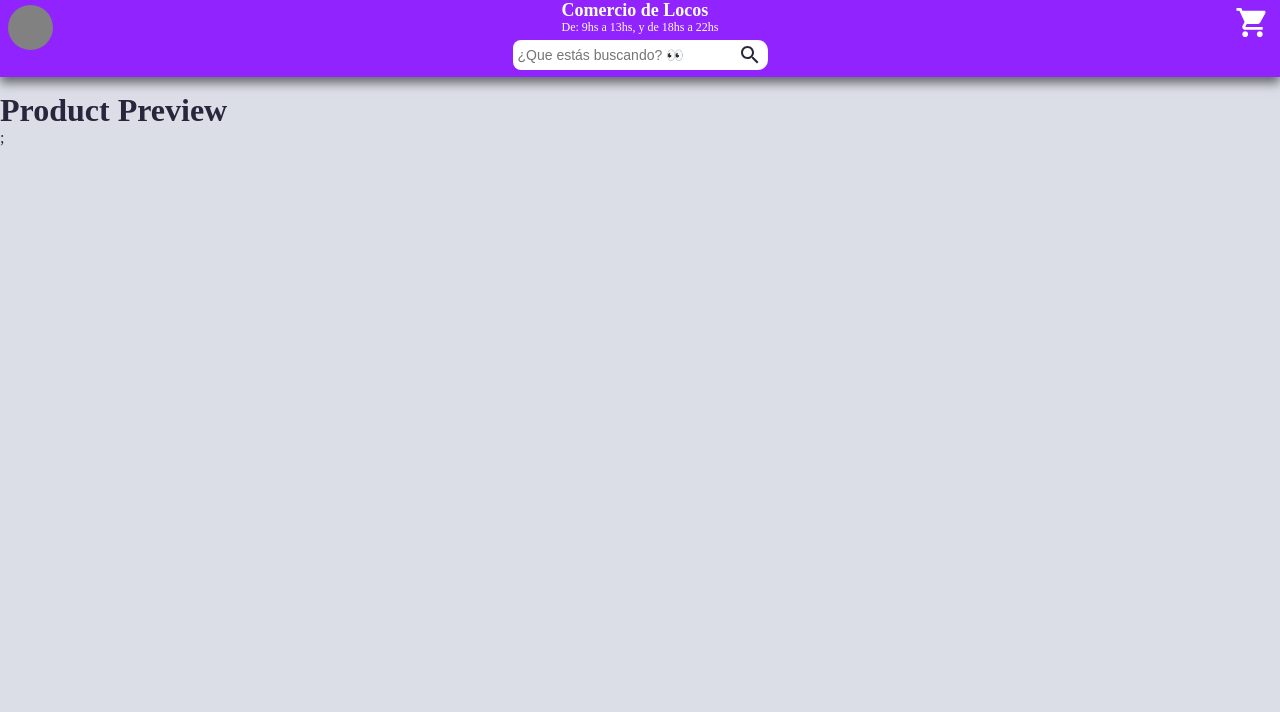
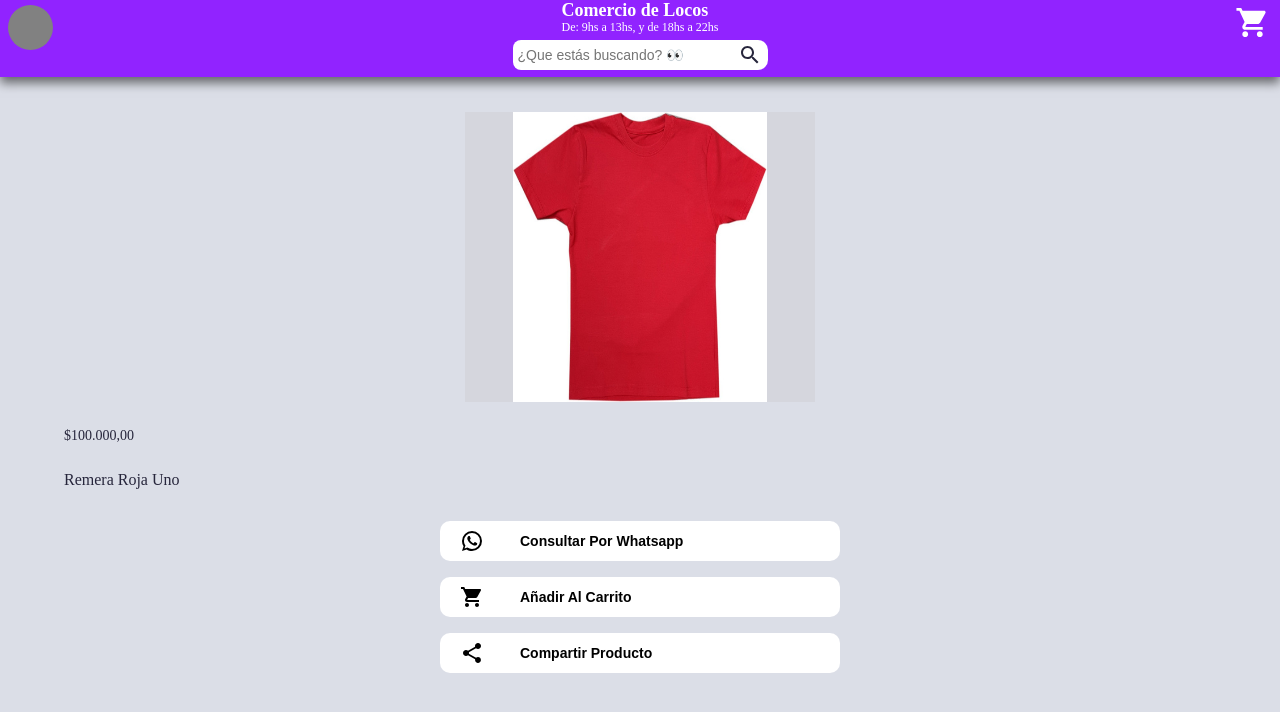
Before and after one commit to ProyectoGrupales/cataloge-client, a Next.js app: page /1/1 in a window 1280 px wide. Shown: the top 712 px of the page. Built offline with nearby package versions, Linux system fonts and the light colour scheme.

Commit message:
- Separe la vista ComplexProductDetail de su ruta para tener más componentes modularizados.
- Creación de la vista ComplexProductDetail: 50%.

```diff
--- /dev/null
+++ b/src/components/ComplexProductDetail/ComplexProductDetail.jsx
@@ -0,0 +1,42 @@
+// Dependencies
+import Image from 'next/image';
+// Styles, components and assets
+import styles from './ComplexProductDetail.module.scss';
+import remeraRoja from '../../../public/images/RemeraRoja.jpg';
+import WhatsAppIcon from '@mui/icons-material/WhatsApp';
+import ShoppingCartIcon from '@mui/icons-material/ShoppingCart';
+import ShareIcon from '@mui/icons-material/Share';
+// States, hooks and services
+
+export default function ComplexProductDetail() {
+	return (
+		<div className={styles.mainContainer}>
+			<div className={styles.imageContainer}>
+				<Image src={remeraRoja} />
+			</div>
+
+			<div className={styles.mainInformationContainer}>
+				<h5>$100.000,00</h5>
+				<p>Remera Roja Uno</p>
+			</div>
+
+			<div className={styles.buttonsContainer}>
+				<button className={styles.customButton}>
+					<WhatsAppIcon />
+
+					<h4>Consultar Por Whatsapp</h4>
+				</button>
+				<button className={styles.customButton}>
+					<ShoppingCartIcon />
+
+					<h4>Añadir Al Carrito</h4>
+				</button>
+				<button className={styles.customButton}>
+					<ShareIcon />
+
+					<h4>Compartir Producto</h4>
+				</button>
+			</div>
+		</div>
+	);
+}
--- /dev/null
+++ b/src/components/ComplexProductDetail/ComplexProductDetail.module.scss
@@ -0,0 +1,73 @@
+@import '../../styles/config/color.scss';
+@import '../../styles/config/mixins.scss';
+@import '../../styles/config/fonts.scss';
+
+// Main Container
+.mainContainer {
+	display: flex;
+	flex-direction: column;
+	align-items: center;
+
+	.imageContainer {
+		display: flex;
+		justify-content: center;
+		align-items: center;
+
+		width: 350px;
+		padding: 0 3rem;
+		height: 290px;
+
+		background-color: #bebaba3b;
+
+		img {
+			width: 270px !important;
+			height: 290px !important;
+
+			object-fit: fill;
+		}
+	}
+
+	.mainInformationContainer {
+		display: flex;
+		flex-direction: column;
+		margin-right: auto;
+
+		h5 {
+			@include Body2();
+		}
+	}
+
+	.buttonsContainer {
+		display: flex;
+		flex-direction: column;
+		align-items: center;
+
+		width: 70%;
+		max-width: 400px;
+
+		margin: 2rem 0;
+		row-gap: 1rem;
+
+		.customButton {
+			display: flex;
+			align-items: center;
+			justify-content: flex-start;
+
+			column-gap: 10%;
+
+			min-width: 100%;
+			height: 40px;
+
+			padding: 5px 5%;
+
+			border: none;
+			border-radius: 10px;
+
+			background-color: #fff;
+
+			h4 {
+				@include Lead2();
+			}
+		}
+	}
+}
--- a/src/pages/[name]/[view]/index.js
+++ b/src/pages/[name]/[view]/index.js
@@ -6,9 +6,9 @@ import style from '../../../styles/View.module.scss';
 import MetaHead from '../../../components/MetaHead/MetaHead';
 import Header from '../../../components/Header/Header';
 import Modal from '../../../components/Modal/Modal';
-import ProductsInList from '../../../components/ProductsInList/ProductsInList';
 import Carousel from '../../../components/Carousel/Carousel';
 import SimpleCard from '../../../components/SimpleCard/SimpleCard';
+import ComplexProductDetail from '../../../components/ComplexProductDetail/ComplexProductDetail';
 
 // Data
 import products from '../../../data/products';
@@ -21,18 +21,18 @@ const View = () => {
 	// En esta var se almacena lo que luego se muestra en pantalla
 	let screenConfig;
 
-	console.log(routes.query.view);
-
 	// Analizamos el tipo de card según la ruta
 	if (routes.query.view && isNaN(routes.query.view)) {
 		// PRODUCTS IN LIST
 		screenConfig = (
-			<div className={style.midContainer_div}>
+			<div className={'mainContainer_div'}>
 				<MetaHead title={'Hola'} />
+
 				<Carousel />
-				<h4>Nombre de la categoría</h4>
 
 				<div className={style.listContainer}>
+					<h4>Nombre de la categoría</h4>
+
 					{products.map((simpleProduct, index) => {
 						// Parseamos la info del objeto
 						const parseObj = [];
@@ -58,20 +58,20 @@ const View = () => {
 	if (!isNaN(routes.query.view)) {
 		// COMPLEX PRODUCTS
 		screenConfig = (
-			<div className={style.midContainer_div}>
-				<h1>Product Preview</h1>;
+			<div className={'mainContainer_div'}>
+				<ComplexProductDetail />
 			</div>
 		);
 	}
 
 	return (
-		<div className={style.mainContainer_div}>
+		<>
 			<MetaHead title={'Vista de Card'} />
 			<Header />
 
 			{/* Aqui renderizamos lo elegido */}
 			{screenConfig}
-		</div>
+		</>
 	);
 };
 
--- a/src/styles/View.module.scss
+++ b/src/styles/View.module.scss
@@ -1,6 +1,8 @@
 .listContainer {
 	display: flex;
 	flex-direction: column;
+
 	gap: 5px;
-	padding: 0px 10px;
+
+	margin: 10px 0;
 }
```
Also changed, not shown: public/images/RemeraRoja.jpg (added).
